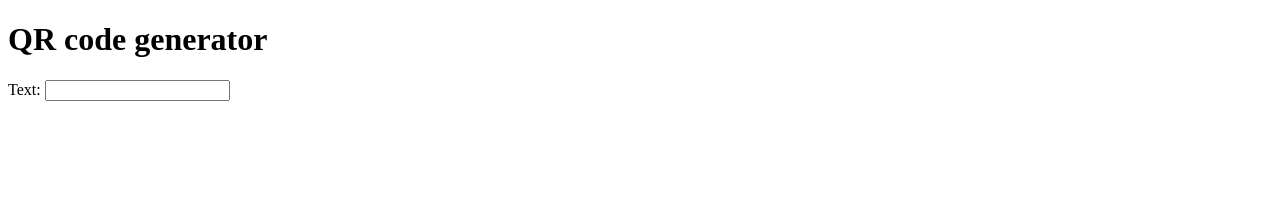
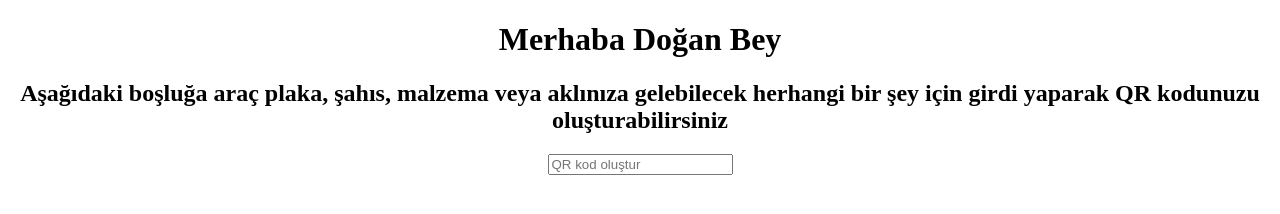
Before and after one commit to ersenozturk/javascript-coding-challenges, a plain HTML site: page qr-code-generator/index.html in a window 1280 px wide. Drawn offline with Linux system fonts and the light colour scheme.

Commit message:
index.html arranged

```diff
--- a/qr-code-generator/index.html
+++ b/qr-code-generator/index.html
@@ -5,13 +5,19 @@
     <meta http-equiv="X-UA-Compatible" content="IE=edge">
     <meta name="viewport" content="width=device-width, initial-scale=1.0">
     <title>Document</title>
+    <style>
+        body{
+            text-align: center;
+        }
+    </style>
 
 </head>
 <body>
-    <h1>QR code generator</h1>
+    <h1>Merhaba Doğan Bey</h1>
+    <h2>Aşağıdaki boşluğa araç plaka, şahıs, malzema veya aklınıza gelebilecek herhangi bir şey için girdi yaparak QR kodunuzu oluşturabilirsiniz</h2>
     <div>
-        <label for="">Text:</label>
-        <input type="text" name="qrcode" id="" onchange="generateQRCode(this.value)">
+        <!-- <label for="">Text:</label> -->
+        <input type="text" name="qrcode" id="" onchange="generateQRCode(this.value)" placeholder="QR kod oluştur">
     </div>
     <br>
     <div>
```
